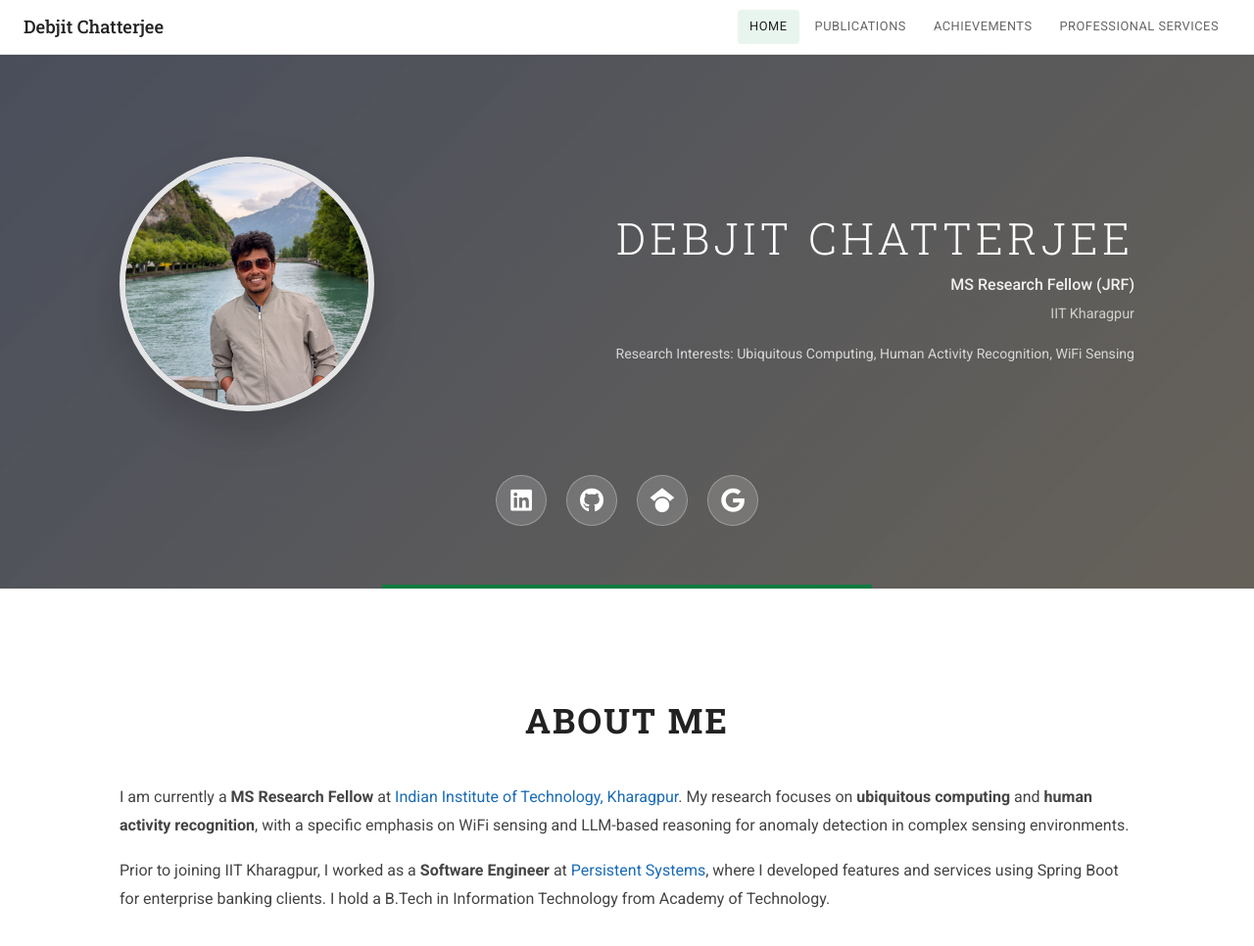
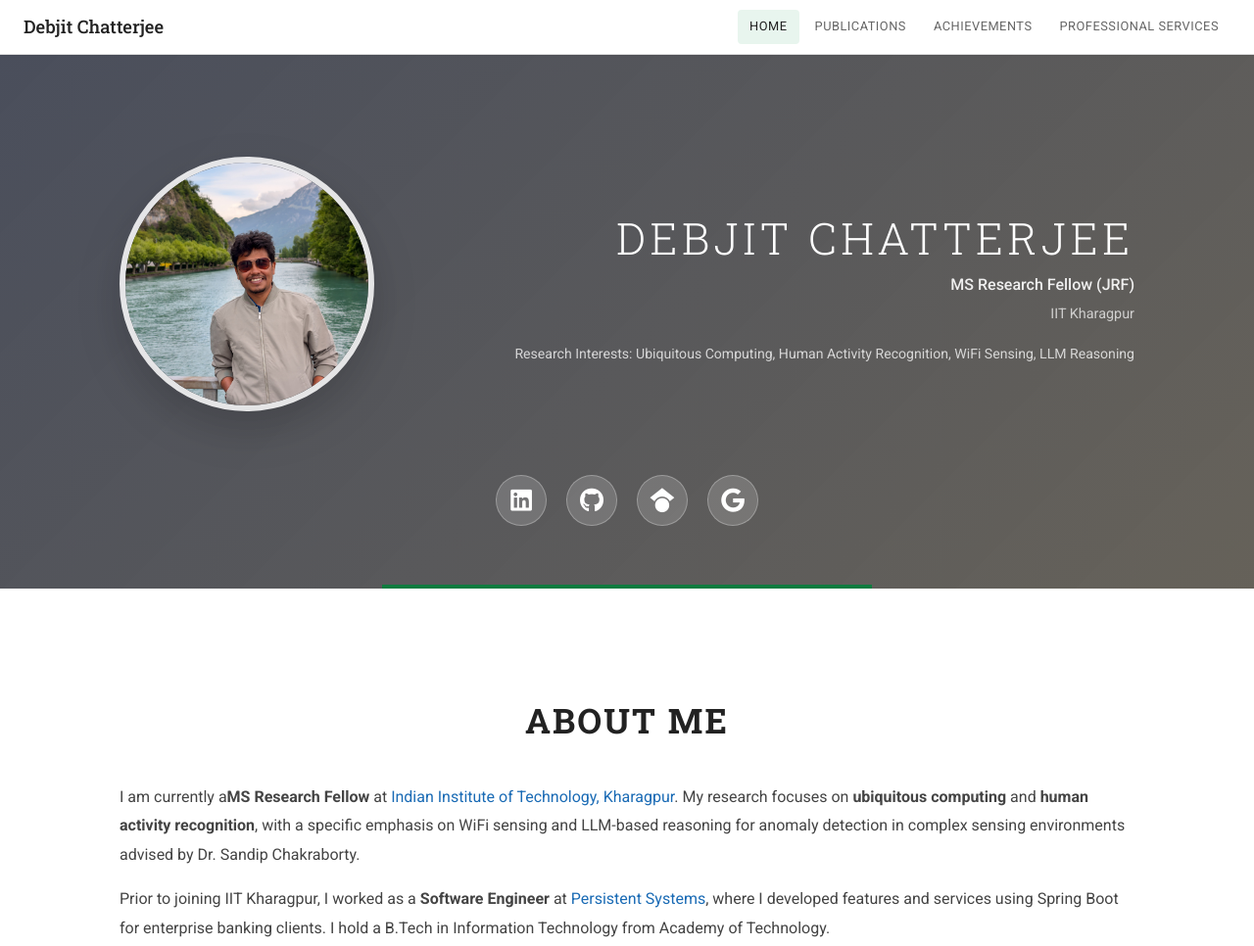
Before and after one commit to debjit2001/debjit2001.github.io, a plain HTML site: page index.html in a window 1280 px wide. Shown: the top 966 px of the page at 98% size. Drawn offline with Linux system fonts and the light colour scheme.

Commit message:
Minor changes in index

```diff
--- a/index.html
+++ b/index.html
@@ -35,7 +35,7 @@
         <h1 class="hero-name">Debjit Chatterjee</h1>
         <p class="hero-role">MS Research Fellow (JRF)</p>
         <p class="hero-org">IIT Kharagpur</p>
-        <p class="hero-interests">Research Interests: Ubiquitous Computing, Human Activity Recognition, WiFi Sensing</p>
+        <p class="hero-interests">Research Interests: Ubiquitous Computing, Human Activity Recognition, WiFi Sensing, LLM Reasoning</p>
       </div>
     </div>
     <div class="hero-socials">
@@ -64,11 +64,11 @@
     </div>
     <div class="container">
       <p>
-        I am currently a <strong>MS Research Fellow</strong> at
+        I am currently a<strong>MS Research Fellow</strong> at
         <a href="https://www.iitkgp.ac.in/" target="_blank">Indian Institute of Technology, Kharagpur</a>.
         My research focuses on <strong>ubiquitous computing</strong> and
-        <strong>human activity recognition</strong>, with a specific emphasis on WiFi sensing
-        and LLM-based reasoning for anomaly detection in complex sensing environments.
+        <strong>human activity recognition</strong>, with a specific emphasis on WiFi sensing and LLM-based reasoning for anomaly detection
+        in complex sensing environments advised by Dr. Sandip Chakraborty.
       </p>
       <p style="margin-top:1rem;">
         Prior to joining IIT Kharagpur, I worked as a <strong>Software Engineer</strong> at
@@ -100,7 +100,7 @@
             <div class="entry-detail">CGPA: 9.30/10</div>
           </div>
 
-          <div class="entry-item">
+          <!-- <div class="entry-item">
             <div class="entry-title">AISSCE (Class XII)</div>
             <div class="entry-detail">Kendriya Vidyalaya No.1, Ishapore [May 2018]</div>
             <div class="entry-detail">Percentage: 77.8%</div>
@@ -110,7 +110,7 @@
             <div class="entry-title">AISSE (Class X)</div>
             <div class="entry-detail">Kendriya Vidyalaya No.1, Ishapore [May 2016]</div>
             <div class="entry-detail">CGPA: 10/10</div>
-          </div>
+          </div> -->
         </div>
 
         <div class="col">
```
